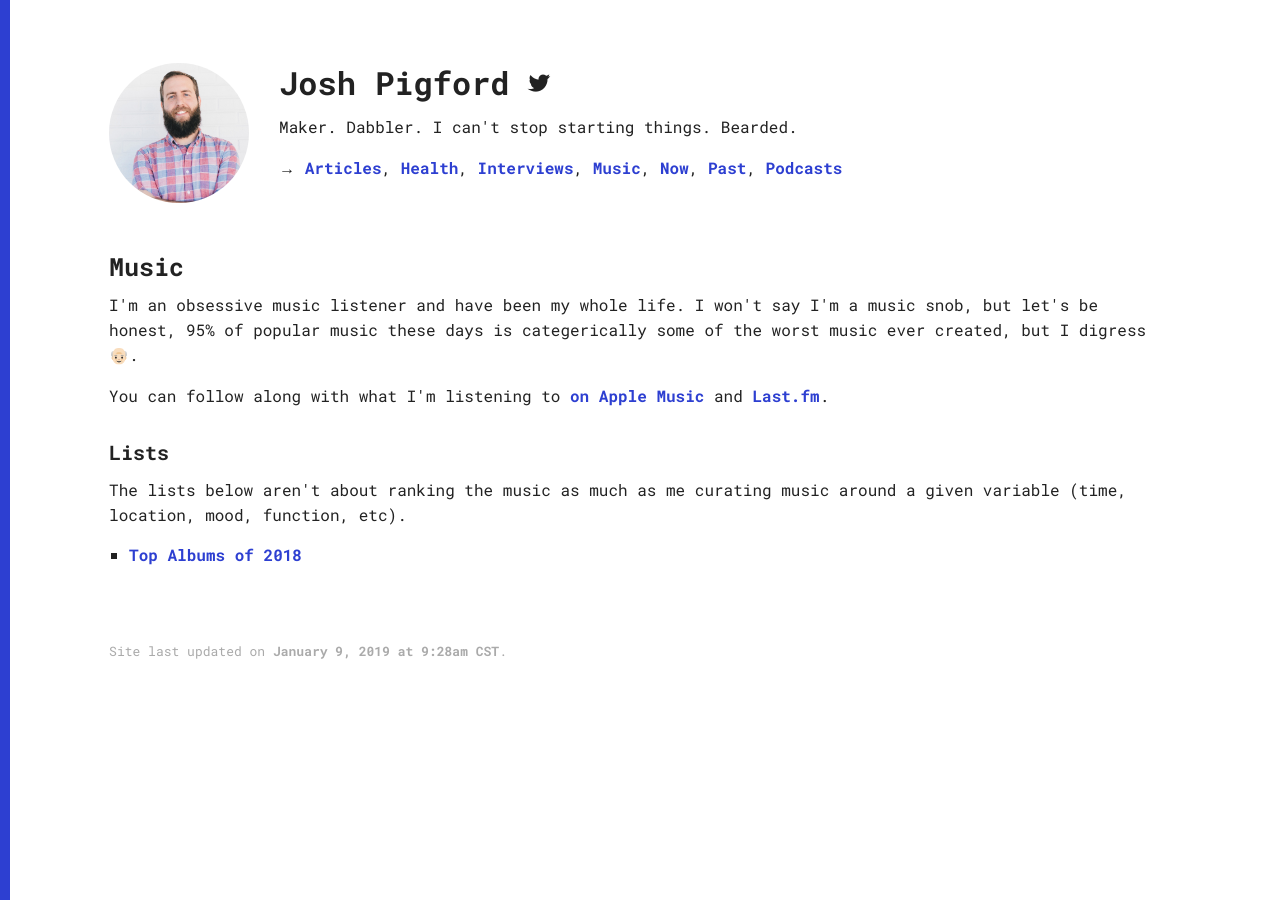
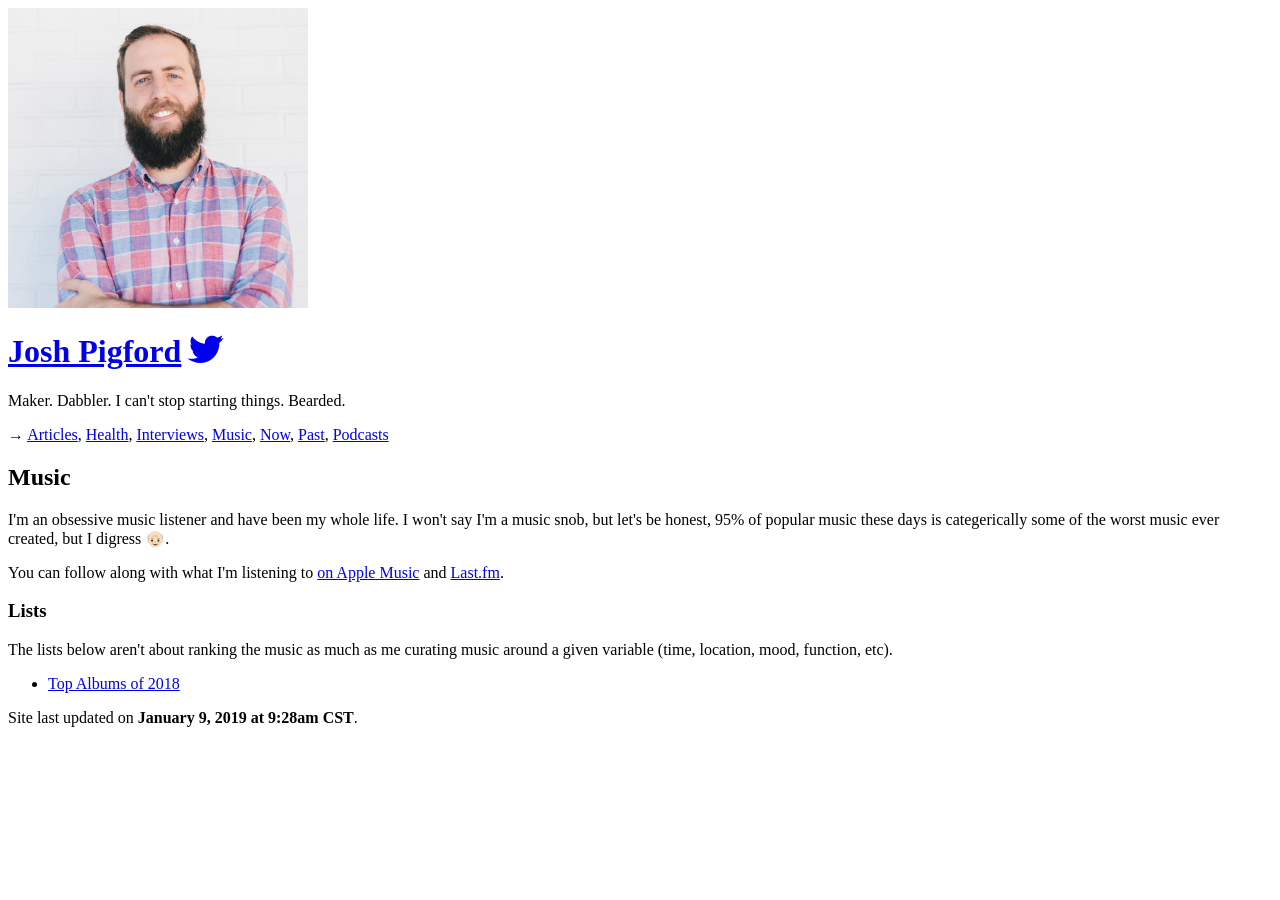
Before and after one commit to Shpigford/joshpigford.com-archive, a Jekyll site: the page built from music/index.html, in a window 1280 px wide. Built offline with Jekyll 4.4.1, drawn with Linux system fonts in a browser that asks for light colours; nearby versions of some CDN libraries.

Commit message:
Relative CSS path

```diff
--- a/_layouts/default.html
+++ b/_layouts/default.html
@@ -18,7 +18,7 @@
   <meta name="twitter:image" content="https://joshpigford.com<%= @meta_image %>">
   <link href="https://fonts.googleapis.com/css?family=Roboto+Mono:400,400i,700,700i" rel="stylesheet">
   <link rel="stylesheet" href="https://use.fontawesome.com/releases/v5.6.3/css/all.css" integrity="sha384-UHRtZLI+pbxtHCWp1t77Bi1L4ZtiqrqD80Kn4Z8NTSRyMA2Fd33n5dQ8lWUE00s/" crossorigin="anonymous">
-  <link rel="stylesheet" type="text/css" href="/css/style.css?v={{ site.github.build_revision }}">
+  <link rel="stylesheet" type="text/css" href="css/style.css?v={{ site.github.build_revision }}">
 
   {% include analytics.html %}
 </head>
```
